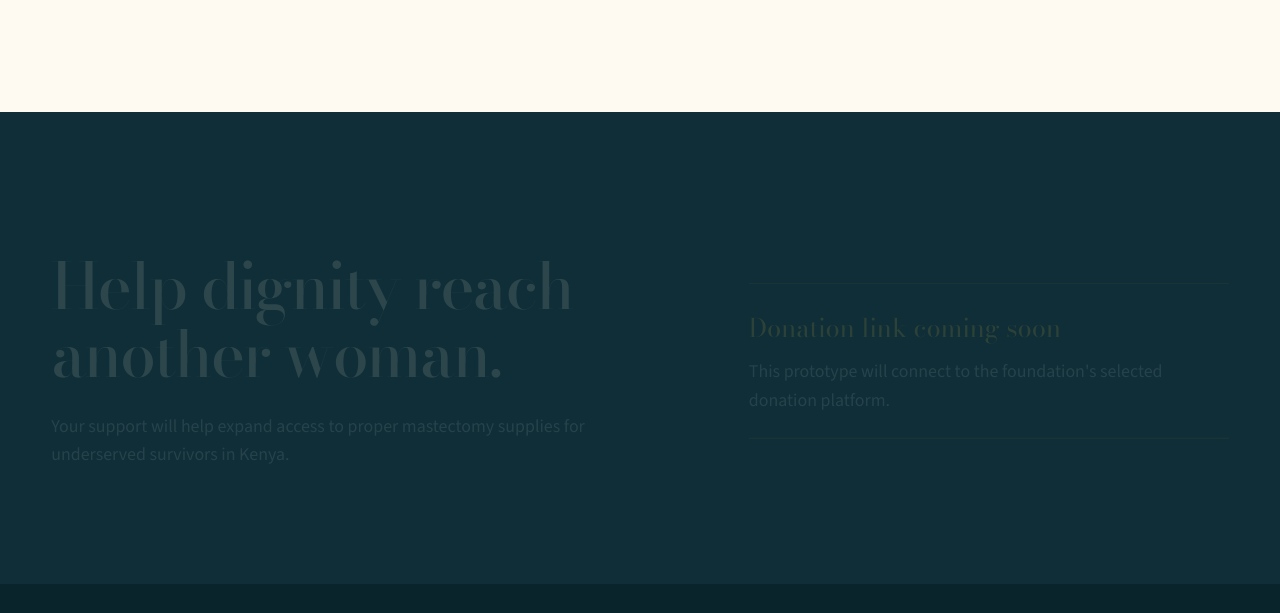
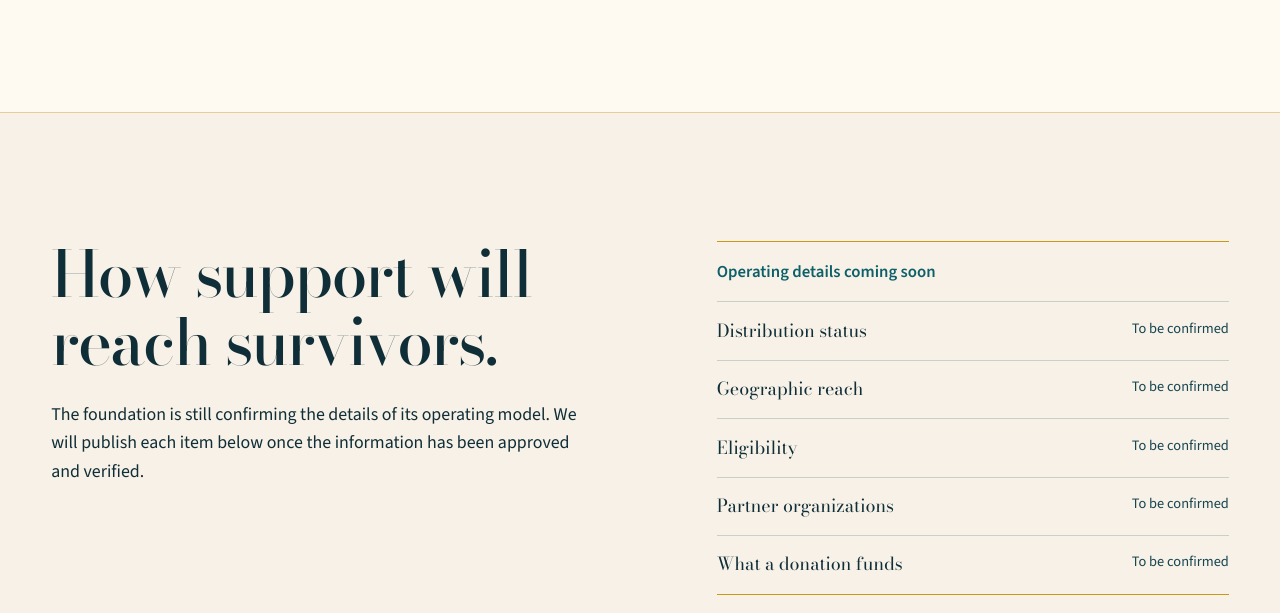
Before and after one commit to alxwhitley/gods-girls-foundation, an Astro site: page / in a window 1280 px wide. Shown: the part 2359-2972 px from the top of the page. Built offline with nearby package versions, Linux system fonts and the light colour scheme; Astro itself is replaced by a stand-in of ours.

Commit message:
feat: clarify pending operating model
Add an honest status section for distribution, reach, eligibility, partners, and donation use without presenting unverified program details as fact.

```diff
--- a/src/pages/index.astro
+++ b/src/pages/index.astro
@@ -152,6 +152,40 @@ const fitDetails = [
     </ul>
   </section>
 
+  <section class="operating-model" aria-labelledby="operating-title">
+    <div class="operating-intro">
+      <h2 id="operating-title">How support will reach survivors.</h2>
+      <p>
+        The foundation is still confirming the details of its operating model. We will publish each item below once the information has been approved and verified.
+      </p>
+    </div>
+    <div class="operating-status">
+      <p>Operating details coming soon</p>
+      <dl>
+        <div>
+          <dt>Distribution status</dt>
+          <dd>To be confirmed</dd>
+        </div>
+        <div>
+          <dt>Geographic reach</dt>
+          <dd>To be confirmed</dd>
+        </div>
+        <div>
+          <dt>Eligibility</dt>
+          <dd>To be confirmed</dd>
+        </div>
+        <div>
+          <dt>Partner organizations</dt>
+          <dd>To be confirmed</dd>
+        </div>
+        <div>
+          <dt>What a donation funds</dt>
+          <dd>To be confirmed</dd>
+        </div>
+      </dl>
+    </div>
+  </section>
+
   <section class="donate" id="donate" aria-labelledby="donate-title">
     <div>
       <h2 id="donate-title">Help dignity reach another woman.</h2>
--- a/src/styles/global.css
+++ b/src/styles/global.css
@@ -302,6 +302,7 @@ h1 em {
 
 .story h2,
 .fit h2,
+.operating-model h2,
 .donate h2 {
   margin-bottom: 1.5rem;
   font-size: clamp(2.75rem, 5vw, 5rem);
@@ -312,6 +313,7 @@ h1 em {
 
 .story-intro > div > p,
 .fit-heading > p,
+.operating-intro > p,
 .donate > div > p {
   max-width: 65ch;
   font-size: 1.12rem;
@@ -449,6 +451,55 @@ blockquote p {
   fill: none;
   stroke: var(--teal-dark);
   stroke-width: 1.8;
+}
+
+.operating-model {
+  display: grid;
+  grid-template-columns: minmax(0, 42rem) minmax(22rem, 32rem);
+  justify-content: center;
+  gap: clamp(4rem, 10vw, 10rem);
+  padding: clamp(5rem, 10vw, 9rem) var(--page-pad);
+  border-top: 1px solid rgb(198 154 23 / 38%);
+  background: var(--linen);
+}
+
+.operating-intro {
+  max-width: 42rem;
+}
+
+.operating-status {
+  align-self: center;
+  border-block: 1px solid var(--gold-deep);
+}
+
+.operating-status > p {
+  margin: 0;
+  padding: 1rem 0;
+  color: var(--teal-dark);
+  font-weight: 600;
+}
+
+.operating-status dl {
+  margin: 0;
+}
+
+.operating-status dl > div {
+  display: grid;
+  grid-template-columns: minmax(0, 1fr) auto;
+  gap: 1rem;
+  padding: 0.9rem 0;
+  border-top: 1px solid rgb(16 46 55 / 18%);
+}
+
+.operating-status dt {
+  font-family: var(--display-font);
+  font-size: 1.12rem;
+}
+
+.operating-status dd {
+  margin: 0;
+  color: var(--ink-soft);
+  font-size: 0.9rem;
 }
 
 .donate {
@@ -680,6 +731,7 @@ footer nav {
 
   .story-intro,
   .fit,
+  .operating-model,
   .donate {
     grid-template-columns: 1fr;
   }
@@ -689,6 +741,10 @@ footer nav {
   }
 
   .donate {
+    gap: 2.5rem;
+  }
+
+  .operating-model {
     gap: 2.5rem;
   }
 
@@ -831,6 +887,15 @@ footer nav {
 
   .donate {
     gap: 2rem;
+  }
+
+  .operating-model {
+    gap: 2rem;
+  }
+
+  .operating-status dl > div {
+    grid-template-columns: 1fr;
+    gap: 0.15rem;
   }
 
   .story-path {
```
